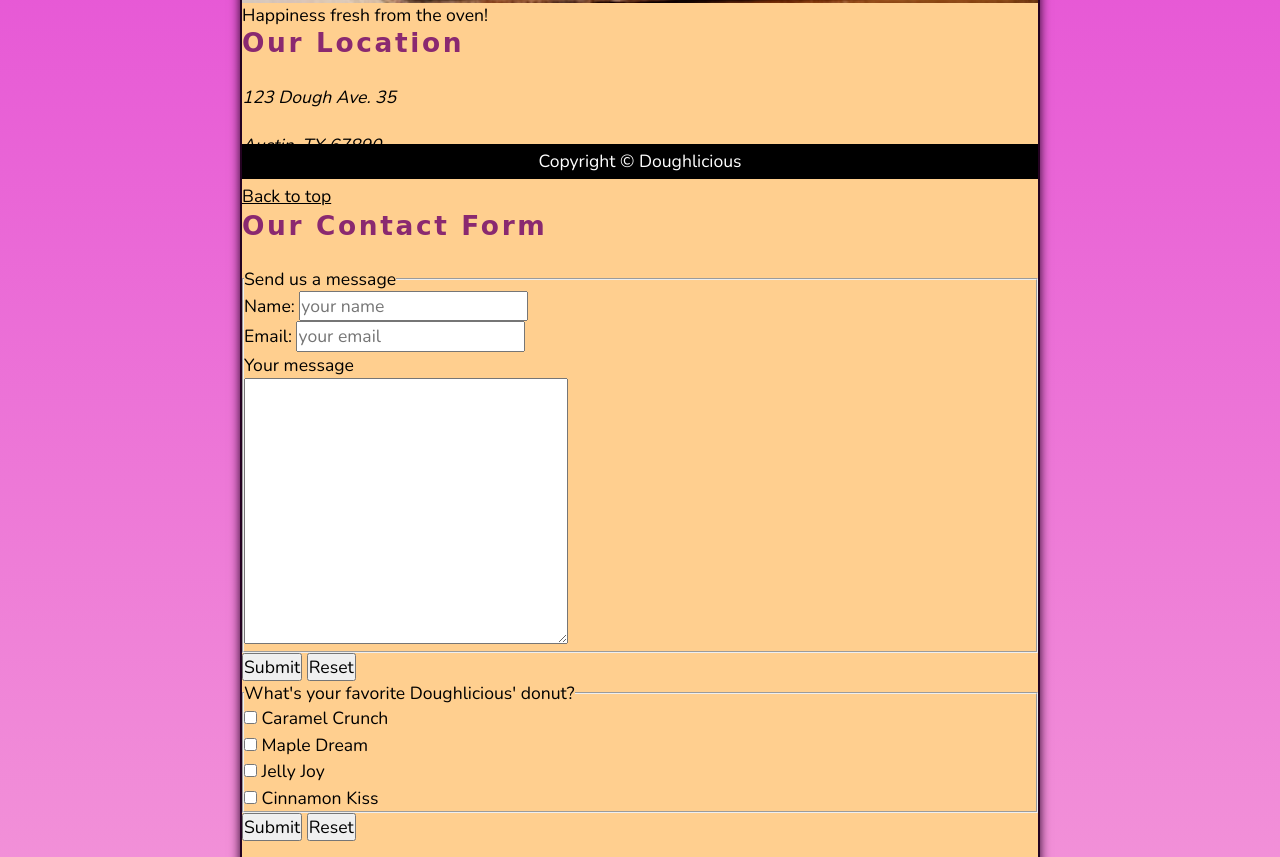
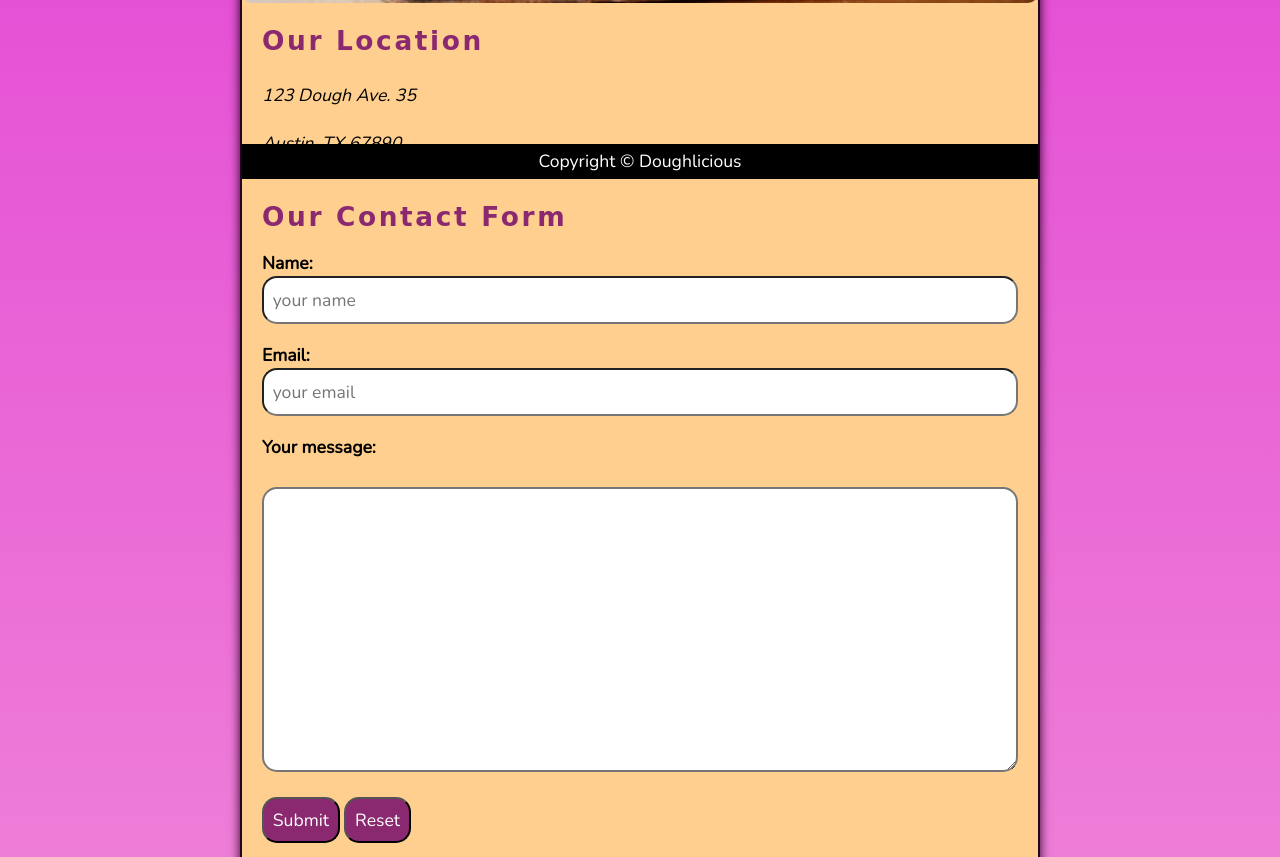
Before and after one commit to ricardobvicentini/donut-shop-project, a plain HTML site: page contact.html in a window 1280 px wide. Shown: the part 621-1478 px from the top of the page. Drawn offline with nearby package versions, Linux system fonts and the light colour scheme; a web font is replaced by a local one.

Commit message:
Create contact style

```diff
--- a/contact.html
+++ b/contact.html
@@ -27,7 +27,7 @@
         <figure>
             <img class="hero__img" src="imagens/img1.jpg" alt="Trays full of donuts" title="Happiness fresh from the oven." width="640"
                 height="427">
-            <figcaption class="offset">Happiness fresh from the oven!</figcaption>
+            <figcaption class="offscreen">Happiness fresh from the oven!</figcaption>
         </figure>
     </section>
 
@@ -37,52 +37,51 @@
             <p><address>123 Dough Ave. 35</address><br>
             <address>Austin, TX 67890</address></p>
             <p>Phone: <a href="tel:+4444444444">444-444-4444</a></p>
-            <p><a href="#">Back to top</a></p>
         </article>
 
-        <article class="main__article">
-            <h2>Our Contact Form</h2>
+        <article class="main__article contact">
+            <h2 class="contact__h2">Our Contact Form</h2>
             <form action="#" method="get">
-                <fieldset>
-                    <legend>Send us a message</legend>
-                    <p>
-                        <label for="name">Name: </label>
-                        <input type="text" name="name" id="name" autocomplete="on" required placeholder="your name">
+                <fieldset class="contact__fieldset">
+                    <legend class="offscreen">Send us a message</legend>
+                    <p class="contact__p">
+                        <label class="contact__label" for="name">Name: </label>
+                        <input class="contact__input" type="text" name="name" id="name" autocomplete="on" required placeholder="your name">
                     </p>
-                    <p>
-                        <label for="email">Email: </label>
-                        <input type="email" name="email" id="email" required placeholder="your email">
+                    <p class="contact__p">
+                        <label class="contact__label" for="email">Email: </label>
+                        <input class="contact__input" type="email" name="email" id="email" required placeholder="your email">
                     </p>
 
-                    <p>
-                        <label for="message">Your message</label>
+                    <p class="contact__p">
+                        <label class="contact__label" for="message">Your message:</label>
                         <br>
-                        <textarea name="message" id="message" cols="30" rows="10"></textarea>
+                        <textarea class="contact__textarea" name="message" id="message" cols="30" rows="10"></textarea>
                     </p>
                 </fieldset>
-                    <button type="submit">Submit</button>
-                    <button type="reset">Reset</button>
-                <fieldset>
-                    <legend>What's your favorite Doughlicious' donut?</legend>
-                    <p>
-                        <input type="checkbox" name="caramel" id="caramel" value="Caramel Crunch">
-                        <label for="caramel"> Caramel Crunch</label>
+                    <button class="contact__button"  type="submit">Submit</button>
+                    <button class="contact__button" type="reset">Reset</button>
+                <fieldset class="contact__fieldset">
+                    <legend class="offscreen">What's your favorite Doughlicious' donut?</legend>
+                    <p class="contact__p">
+                        <input class="contact__input" type="checkbox" name="caramel" id="caramel" value="Caramel Crunch">
+                        <label class="contact__label" for="caramel"> Caramel Crunch</label>
                     </p>
-                    <p>
-                        <input type="checkbox" name="maple" id="maple" value="Maple Dream">
-                        <label for="maple"> Maple Dream</label>
+                    <p class="contact__p">
+                        <input class="contact__input" type="checkbox" name="maple" id="maple" value="Maple Dream">
+                        <label class="contact__label" for="maple"> Maple Dream</label>
                     </p>
-                    <p>
-                        <input type="checkbox" name="jelly" id="jelly" value="Jelly Joy">
-                        <label for="jelly"> Jelly Joy</label>
+                    <p class="contact__p">
+                        <input class="contact__input" type="checkbox" name="jelly" id="jelly" value="Jelly Joy">
+                        <label class="contact__label" for="jelly"> Jelly Joy</label>
                     </p>
-                    <p>
-                        <input type="checkbox" name="cinnamon" id="cinnamon" value="Cinnamon Kiss">
-                        <label for="cinnamon"> Cinnamon Kiss</label>
+                    <p class="contact__p">
+                        <input class="contact__input" type="checkbox" name="cinnamon" id="cinnamon" value="Cinnamon Kiss">
+                        <label class="contact__label" for="cinnamon"> Cinnamon Kiss</label>
                     </p>
                 </fieldset>
-                    <button type="submit">Submit</button>
-                    <button type="reset">Reset</button>
+                    <button class="contact__button" type="submit">Submit</button>
+                    <button class="contact__button" type="reset">Reset</button>
             </form>
         </article>
     </main>
--- a/estilos/style.css
+++ b/estilos/style.css
@@ -193,6 +193,70 @@ a:active {
 .hero__img {
     width: 100%;
     height: auto;
+    border-radius: 10px;
+}
+
+/* MAIN */
+
+.main {
+    padding: var(--PADDING-TB) var(--PADING-SIDE);
+}
+
+.main__article {
+    scroll-margin-top: 6.5rem;
+    margin: var(--MARGIN);
+}
+
+.main__article:first-child {
+    margin-top: 1em;
+}
+
+.main__article:last-child {
+    min-height: calc(100vh - 20rem)
+}
+
+/* ABOUT */
+
+.about__trivia {
+    margin: var(--MARGIN);
+}
+
+.about__trivia-answer {
+    margin-top: 1em;
+}
+
+/* CONTACT */
+
+.contact__h2 {
+    margin: 0;
+}
+
+.contact__fieldset {
+    border: none;
+}
+
+.contact__p {
+    margin: 1em 0;
+}
+
+.contact__input,
+.contact__textarea {
+    padding: 0.5em;
+    border-radius: 15px;
+    border-width: 2px;
+    width: 100%;
+}
+
+.contact__button {
+    padding: 0.5em;
+    border-radius: 15px;
+    background-color: var(--HIGHLIGHT-COLOR);
+    color: var(--HEADER-COLOR);
+}
+
+.contact__label {
+    display: block;
+    font-weight: bold;
 }
 
 /* FOOTER */
```
Also changed, not shown: about.html (+3 -3 lines), hours.html (+1 -1 lines).
